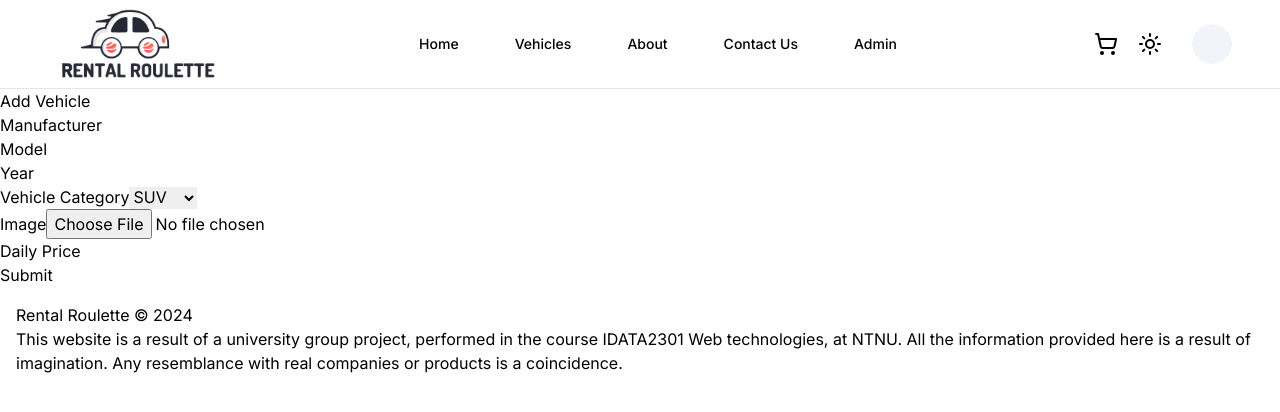
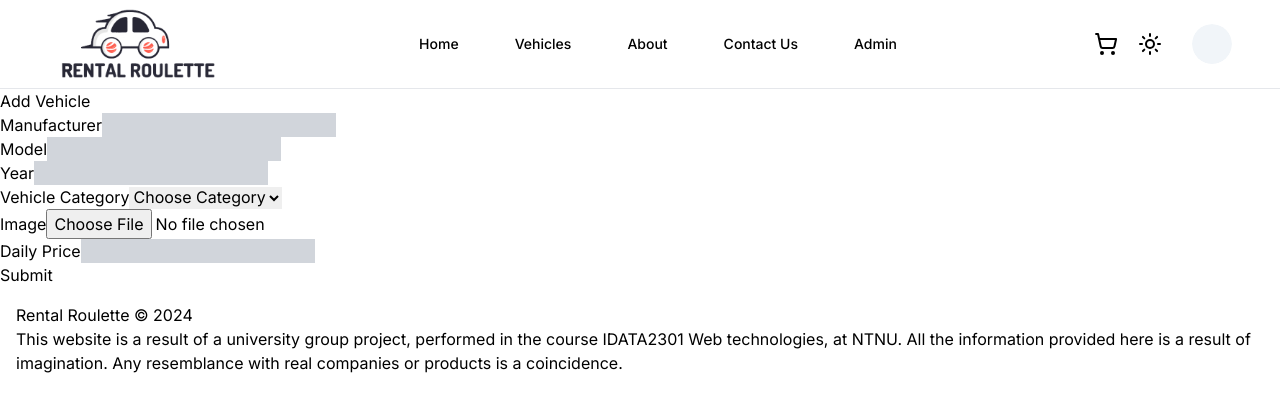
Before and after one commit to viljarh/idata-group10, a Next.js app in the folder frontend/: page /admin/add-vehicle in a window 1280 px wide. Shown: the top 412 px of the page. Built offline with nearby package versions, Linux system fonts and the light colour scheme.

Commit message:
added small fix

```diff
--- a/frontend/components/CarForm.tsx
+++ b/frontend/components/CarForm.tsx
@@ -45,6 +45,7 @@ const CarForm: React.FC<FormProps> = ({ onSubmit }) => {
           name="manufacturer"
           value={formData.manufacturer}
           onChange={handleChange}
+          className="bg-gray-300"
         />
       </div>
 
@@ -56,6 +57,7 @@ const CarForm: React.FC<FormProps> = ({ onSubmit }) => {
           name="model"
           value={formData.model}
           onChange={handleChange}
+          className="bg-gray-300"
         />
       </div>
 
@@ -67,6 +69,7 @@ const CarForm: React.FC<FormProps> = ({ onSubmit }) => {
           name="year"
           value={formData.year}
           onChange={handleChange}
+          className="bg-gray-300"
         />
       </div>
 
@@ -78,6 +81,7 @@ const CarForm: React.FC<FormProps> = ({ onSubmit }) => {
           value={formData.vehicleCategory}
           onChange={handleChange}
         >
+          <option value="Choose Category">Choose Category</option>
           <option value="SUV">SUV</option>
           <option value="Sedan">Sedan</option>
           <option value="Van">Van</option>
@@ -97,6 +101,7 @@ const CarForm: React.FC<FormProps> = ({ onSubmit }) => {
           name="dailyPrice"
           value={formData.dailyPrice}
           onChange={handleChange}
+          className="bg-gray-300"
         />
       </div>
 
--- a/frontend/components/ui/ProductCard.tsx
+++ b/frontend/components/ui/ProductCard.tsx
@@ -40,7 +40,7 @@ const ProductCard: React.FC<ProductCard> = ({ data }) => {
           </div>
 
           <div className="flex items-center justify-between">
-            {data?.dailyPrice} /day
+            {data?.dailyPrice} NOK /day
           </div>
 
           <CarDetails
```
